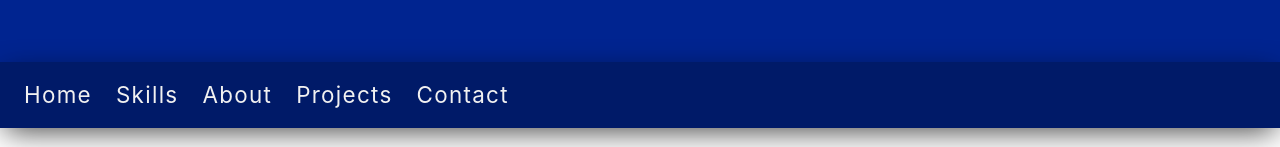
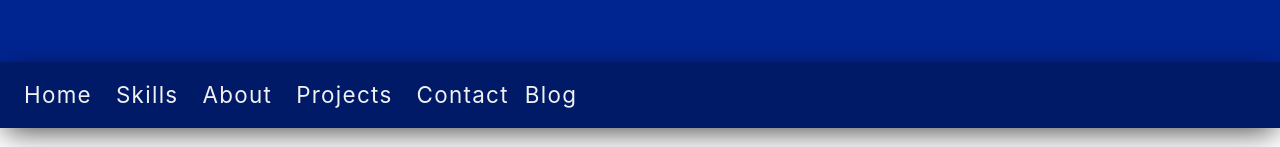
Before and after one commit to TasosY2K/tmeletlidis.tech, a Nuxt app: page / in a window 1280 px wide. Shown: the part 738-885 px from the top of the page. Built offline with nearby package versions, Linux system fonts and the light colour scheme; a web font is replaced by a local one.

Commit message:
Added blog link

```diff
--- a/pages/index.vue
+++ b/pages/index.vue
@@ -22,6 +22,7 @@
               >Projects</b-nav-item
             >
             <b-nav-item href="#" @click="goto('5')">Contact</b-nav-item>
+            <b-nav-item href="https://blog.tmeletlidis.tech/" target="_blank">Blog</b-nav-item>
           </b-navbar-nav>
         </b-collapse>
       </b-navbar>
```
